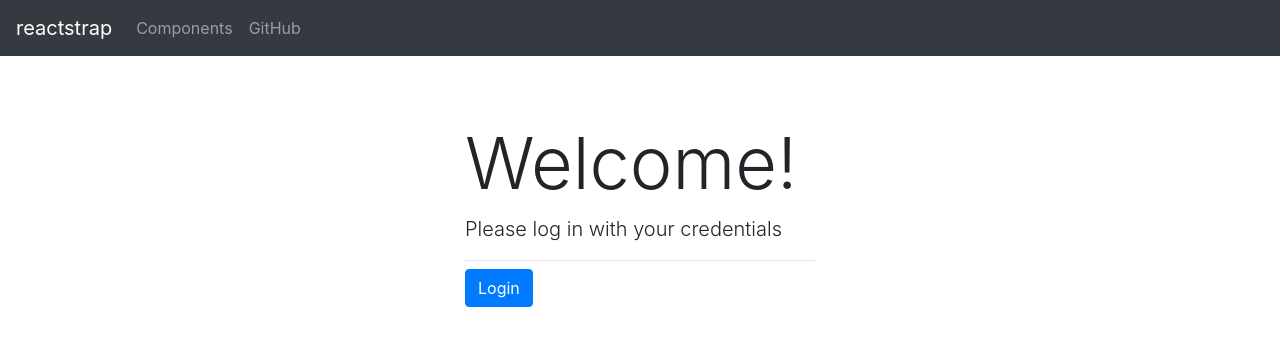
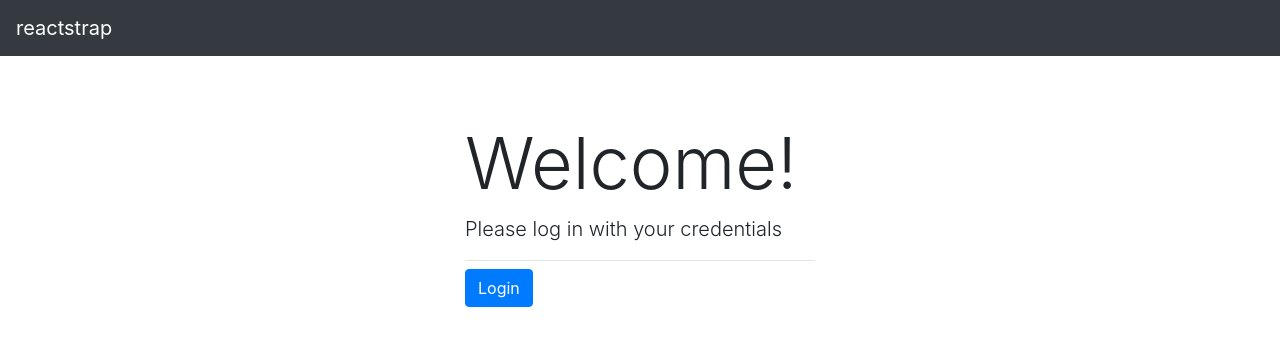
Before and after one commit to chrisshyi/Leave-Manager, a React (Create React App) app in the folder client/: page / in a window 1280 px wide. Shown: the top 346 px of the page. Built offline with nearby package versions, Linux system fonts and the light colour scheme.

Commit message:
Add log out functionality
Users can now log out from the UI.

```diff
--- a/client/src/App.js
+++ b/client/src/App.js
@@ -1,48 +1,15 @@
 import React, { useState, Fragment } from "react";
-import {
-    Collapse,
-    Navbar,
-    NavbarToggler,
-    NavbarBrand,
-    Nav,
-    NavItem,
-    NavLink,
-    Container,
-    Row,
-    Col
-} from "reactstrap";
+import { Container, Row, Col } from "reactstrap";
 import LoginModal from "./auth/LoginModal";
 import { Provider } from "react-redux";
-import store from './store';
+import store from "./store";
+import CustomNavbar from "./components/layouts/CustomNavbar";
 
 const App = props => {
-    const [isOpen, setIsOpen] = useState(false);
-
-    const toggle = () => setIsOpen(!isOpen);
-
     return (
         <Provider store={store}>
             <Fragment>
-                <div>
-                    <Navbar color="dark" dark expand="md">
-                        <NavbarBrand href="/">reactstrap</NavbarBrand>
-                        <NavbarToggler onClick={toggle} />
-                        <Collapse isOpen={isOpen} navbar>
-                            <Nav className="mr-auto" navbar>
-                                <NavItem>
-                                    <NavLink href="/components/">
-                                        Components
-                                    </NavLink>
-                                </NavItem>
-                                <NavItem>
-                                    <NavLink href="https://github.com/reactstrap/reactstrap">
-                                        GitHub
-                                    </NavLink>
-                                </NavItem>
-                            </Nav>
-                        </Collapse>
-                    </Navbar>
-                </div>
+                <CustomNavbar />
                 <Container className="mt-5">
                     <Row className="align-items-center">
                         <Col sm="4"></Col>
--- a/client/src/actions/auth.js
+++ b/client/src/actions/auth.js
@@ -1,5 +1,5 @@
 import axios from "axios";
-import { LOGIN_SUCCESS, LOAD_PERSONNEL, LOGIN_FAILURE, AUTH_FAILURE } from "./types";
+import { LOGOUT, LOGIN_SUCCESS, LOAD_PERSONNEL, LOGIN_FAILURE, AUTH_FAILURE } from "./types";
 import setAuthToken from "../utils/setAuthToken";
 
 const loadPersonnel = () => async dispatch => {
@@ -9,7 +9,6 @@ const loadPersonnel = () => async dispatch => {
     }
     try {
         const res = await axios.get("/api/auth");
-        console.log(`Res data: ${res.data}`);
         dispatch({
             type: LOAD_PERSONNEL,
             payload: res.data
@@ -41,3 +40,9 @@ export const login = (email, password) => async dispatch => {
         });
     }
 };
+
+export const logout = () => async dispatch => {
+    dispatch({
+        type: LOGOUT
+    })
+}
--- a/client/src/actions/types.js
+++ b/client/src/actions/types.js
@@ -2,3 +2,4 @@ export const LOGIN_SUCCESS = 'LOGIN_SUCCESS';
 export const LOGIN_FAILURE = 'LOGIN_FAILURE';
 export const LOAD_PERSONNEL = 'LOAD_PERSONNEL';
 export const AUTH_FAILURE = 'AUTH_FAILURE';
+export const LOGOUT = 'LOGOUT';
--- a/client/src/auth/LoginModal.js
+++ b/client/src/auth/LoginModal.js
@@ -24,6 +24,8 @@ const LoginModal = props => {
         email: "",
         password: ""
     });
+
+    const [errorMsg, setErrorMsg] = useState('');
 
     const toggle = () => setModal(!modal);
 
--- /dev/null
+++ b/client/src/components/layouts/CustomNavbar.js
@@ -0,0 +1,50 @@
+import React, { useState } from "react";
+import PropTypes from "prop-types";
+import { connect } from "react-redux";
+import { logout } from "../../actions/auth";
+import {
+    Collapse,
+    Navbar,
+    NavbarToggler,
+    NavbarBrand,
+    Nav,
+    NavItem,
+    NavLink
+} from "reactstrap";
+
+const CustomNavbar = props => {
+    const { isAuthenticated, logout } = props;
+    const [isOpen, setIsOpen] = useState(false);
+
+    const toggle = () => setIsOpen(!isOpen);
+    return (
+        <div>
+            <Navbar color="dark" dark expand="md">
+                <NavbarBrand href="/">reactstrap</NavbarBrand>
+                <NavbarToggler onClick={toggle} />
+                <Collapse isOpen={isOpen} navbar>
+                    <Nav className="mr-auto" navbar>
+                        {isAuthenticated ? (
+                            <NavItem onClick={() => logout()}>
+                                <NavLink href="#">Logout</NavLink>
+                            </NavItem>
+                        ) : (
+                            ""
+                        )}
+                    </Nav>
+                </Collapse>
+            </Navbar>
+        </div>
+    );
+};
+
+CustomNavbar.propTypes = {
+    logout: PropTypes.func.isRequired,
+    isAuthenticated: PropTypes.bool.isRequired
+};
+
+const mapStateToProps = state => ({
+    isAuthenticated: state.auth.isAuthenticated
+});
+
+export default connect(mapStateToProps, { logout })(CustomNavbar);
--- a/client/src/reducers/auth.js
+++ b/client/src/reducers/auth.js
@@ -1,4 +1,4 @@
-import { LOGIN_SUCCESS, LOGIN_FAILURE, LOAD_PERSONNEL, AUTH_FAILURE } from "../actions/types";
+import { LOGOUT, LOGIN_SUCCESS, LOGIN_FAILURE, LOAD_PERSONNEL, AUTH_FAILURE } from "../actions/types";
 
 const initialState = {
     token: localStorage.getItem("token"),
@@ -27,6 +27,7 @@ export default function(state = initialState, action) {
             };
         case AUTH_FAILURE:
         case LOGIN_FAILURE:
+        case LOGOUT:
             localStorage.removeItem('token');
             return {
                 ...state,
```
